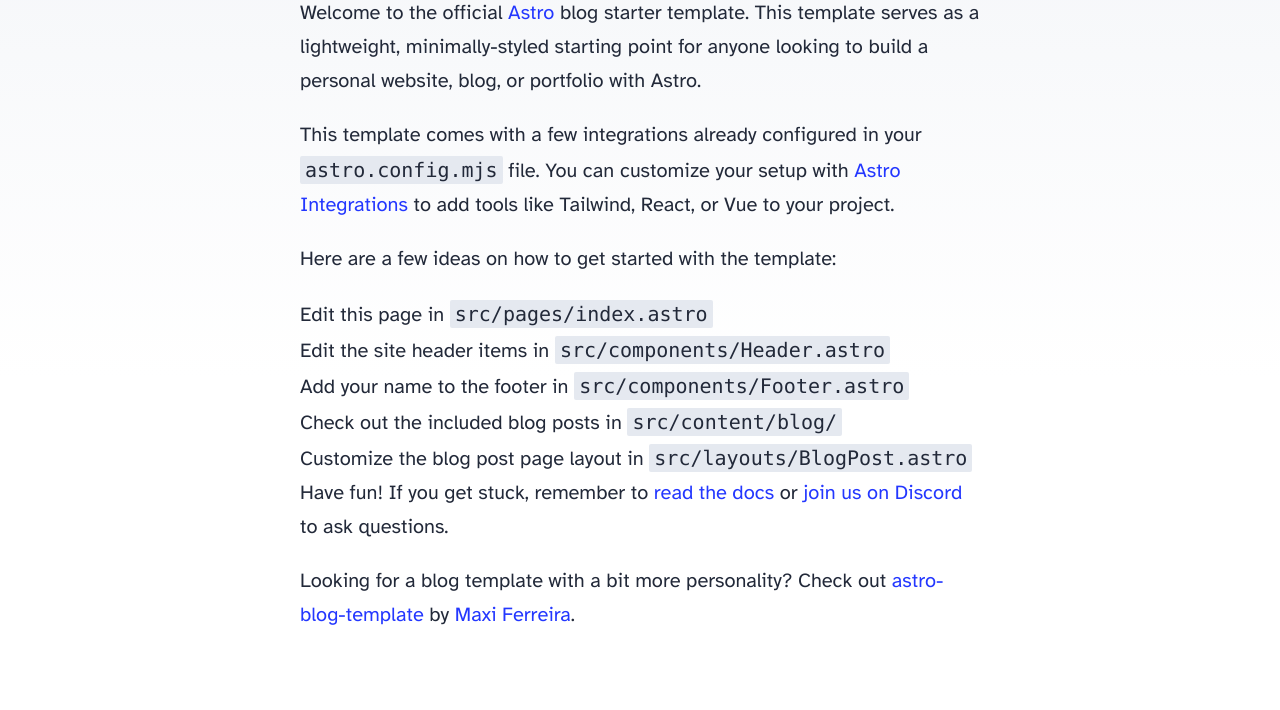
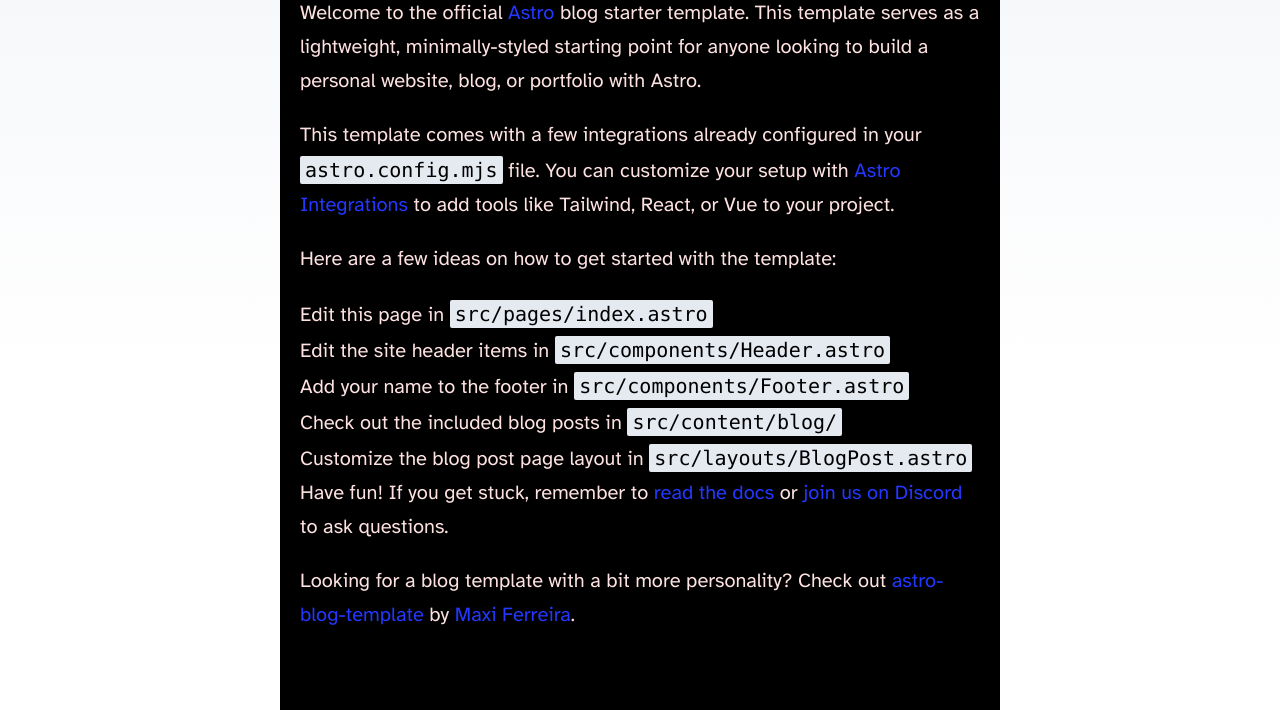
Before and after one commit to emgi13/emgi13.github.io, an Astro site: page / in a window 1280 px wide. Shown: the part 222-932 px from the top of the page. Built offline with nearby package versions, Linux system fonts and the light colour scheme; Astro itself is replaced by a stand-in of ours; what @catppuccin/tailwindcss would draw is missing.

Commit message:
(app): Testing changing style

```diff
--- a/src/pages/index.astro
+++ b/src/pages/index.astro
@@ -1,8 +1,8 @@
 ---
-import BaseHead from '../components/BaseHead.astro';
-import Header from '../components/Header.astro';
-import Footer from '../components/Footer.astro';
-import { SITE_TITLE, SITE_DESCRIPTION } from '../consts';
+import BaseHead from "../components/BaseHead.astro";
+import Header from "../components/Header.astro";
+import Footer from "../components/Footer.astro";
+import { SITE_TITLE, SITE_DESCRIPTION } from "../consts";
 ---
 
 <!doctype html>
@@ -12,31 +12,54 @@
 	</head>
 	<body>
 		<Header />
-		<main>
-			<h1>🧑‍🚀 Hello, Astronaut!</h1>
+		<main class="bg-black text-red-100">
+			<h1 class="text-green-300">🧑‍🚀 Hello, Astronaut!</h1>
 			<p>
-				Welcome to the official <a href="https://astro.build/">Astro</a> blog starter template. This
-				template serves as a lightweight, minimally-styled starting point for anyone looking to build
-				a personal website, blog, or portfolio with Astro.
+				Welcome to the official <a href="https://astro.build/">Astro</a> blog starter
+				template. This template serves as a lightweight, minimally-styled starting
+				point for anyone looking to build a personal website, blog, or portfolio
+				with Astro.
 			</p>
 			<p>
 				This template comes with a few integrations already configured in your
-				<code>astro.config.mjs</code> file. You can customize your setup with
-				<a href="https://astro.build/integrations">Astro Integrations</a> to add tools like Tailwind,
-				React, or Vue to your project.
+				<code class="text-black">astro.config.mjs</code> file. You can customize
+				your setup with
+				<a href="https://astro.build/integrations">Astro Integrations</a> to add
+				tools like Tailwind, React, or Vue to your project.
 			</p>
 			<p>Here are a few ideas on how to get started with the template:</p>
 			<ul>
-				<li>Edit this page in <code>src/pages/index.astro</code></li>
-				<li>Edit the site header items in <code>src/components/Header.astro</code></li>
-				<li>Add your name to the footer in <code>src/components/Footer.astro</code></li>
-				<li>Check out the included blog posts in <code>src/content/blog/</code></li>
-				<li>Customize the blog post page layout in <code>src/layouts/BlogPost.astro</code></li>
+				<li>
+					Edit this page in <code class="text-black">src/pages/index.astro</code
+					>
+				</li>
+				<li>
+					Edit the site header items in <code class="text-black"
+						>src/components/Header.astro</code
+					>
+				</li>
+				<li>
+					Add your name to the footer in <code class="text-black"
+						>src/components/Footer.astro</code
+					>
+				</li>
+				<li>
+					Check out the included blog posts in <code class="text-black"
+						>src/content/blog/</code
+					>
+				</li>
+				<li>
+					Customize the blog post page layout in <code class="text-black"
+						>src/layouts/BlogPost.astro</code
+					>
+				</li>
 			</ul>
 			<p>
-				Have fun! If you get stuck, remember to <a href="https://docs.astro.build/"
+				Have fun! If you get stuck, remember to <a
+					href="https://docs.astro.build/"
 					>read the docs
-				</a> or <a href="https://astro.build/chat">join us on Discord</a> to ask questions.
+				</a> or <a href="https://astro.build/chat">join us on Discord</a> to ask
+				questions.
 			</p>
 			<p>
 				Looking for a blog template with a bit more personality? Check out <a
```
